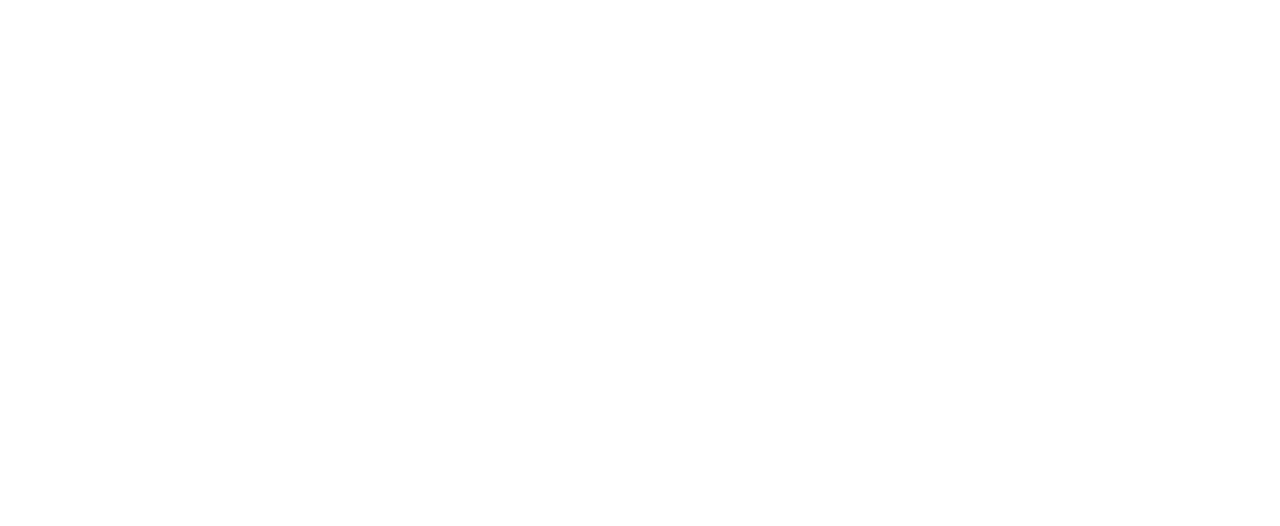
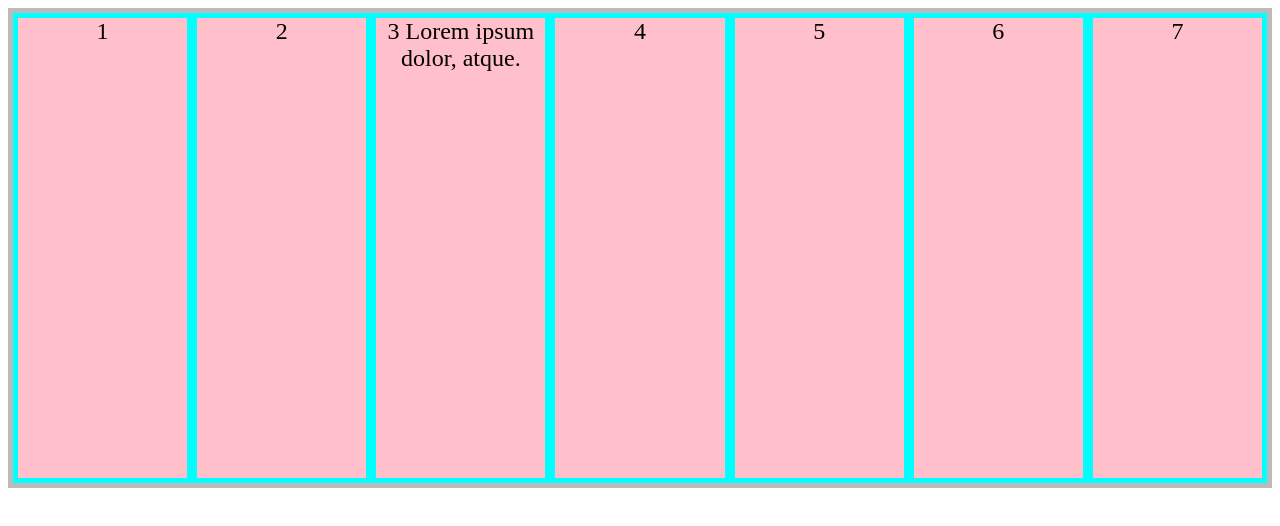
Before and after one commit to freshjsftm/flexible-box, a plain HTML site: page index.html in a window 1280 px wide. Drawn offline with Linux system fonts and the light colour scheme.

Commit message:
Example flexbox

```diff
--- a/assets/css/style.css
+++ b/assets/css/style.css
@@ -0,0 +1,45 @@
+:root{
+  font-size: 16px;
+}
+*{
+  box-sizing: border-box;
+}
+.container{
+  border: 5px solid #bbb;
+}
+.item{
+  /* width: 230px;
+  min-width: 200px;
+  max-width: 260px; */
+  /* height: 50px; */
+  /* padding: 0.5em; */
+  /* margin: 3em 1em; */
+  border: 5px solid #0ff;
+  background-color: pink;
+  font-size: 1.5em;
+  text-align: center;
+}
+.flex-parent{
+  min-height: 60vh;
+  max-height: 70vh;
+  display: flex;
+  /* flex-flow: row nowrap; */
+  flex-direction: row;
+  /* flex-wrap: wrap; */
+  /* justify-content: space-between; */
+  /* align-items: flex-start;  */
+  /* align-content: space-between;  */
+}
+.flex-child{
+  /*
+  flex-grow: 0;
+  flex-shrink: 1;
+  flex-basis: 210px;
+  */
+  /* flex: 0  1  210px; */
+  flex:1;
+}
+/* .grow5{
+  flex-grow: 5;
+  flex-shrink: 0;
+} */
--- a/index.html
+++ b/index.html
@@ -8,6 +8,27 @@
   <link rel="stylesheet" href="./assets/css/style.css">
 </head>
 <body>
-
+  <div class="container flex-parent">
+    <div class="item flex-child">1</div>
+    <div class="item flex-child">2</div>
+    <div class="item flex-child grow5">3 Lorem ipsum dolor, atque. </div>
+    <div class="item flex-child">4</div>
+    <div class="item flex-child">5</div>
+    <div class="item flex-child">6</div>
+    <div class="item flex-child">7</div>
+    <!-- <div class="item">8</div>
+    <div class="item">9</div>
+    <div class="item">10</div>
+    <div class="item">11</div>
+    <div class="item">12</div>
+    <div class="item">13</div>
+    <div class="item">14</div>
+    <div class="item">15</div>
+    <div class="item">16</div>
+    <div class="item">17</div>
+    <div class="item">18</div>
+    <div class="item">19</div>
+    <div class="item">20</div> -->
+  </div>
 </body>
 </html>
```
Also changed, not shown: flex.txt (added).
